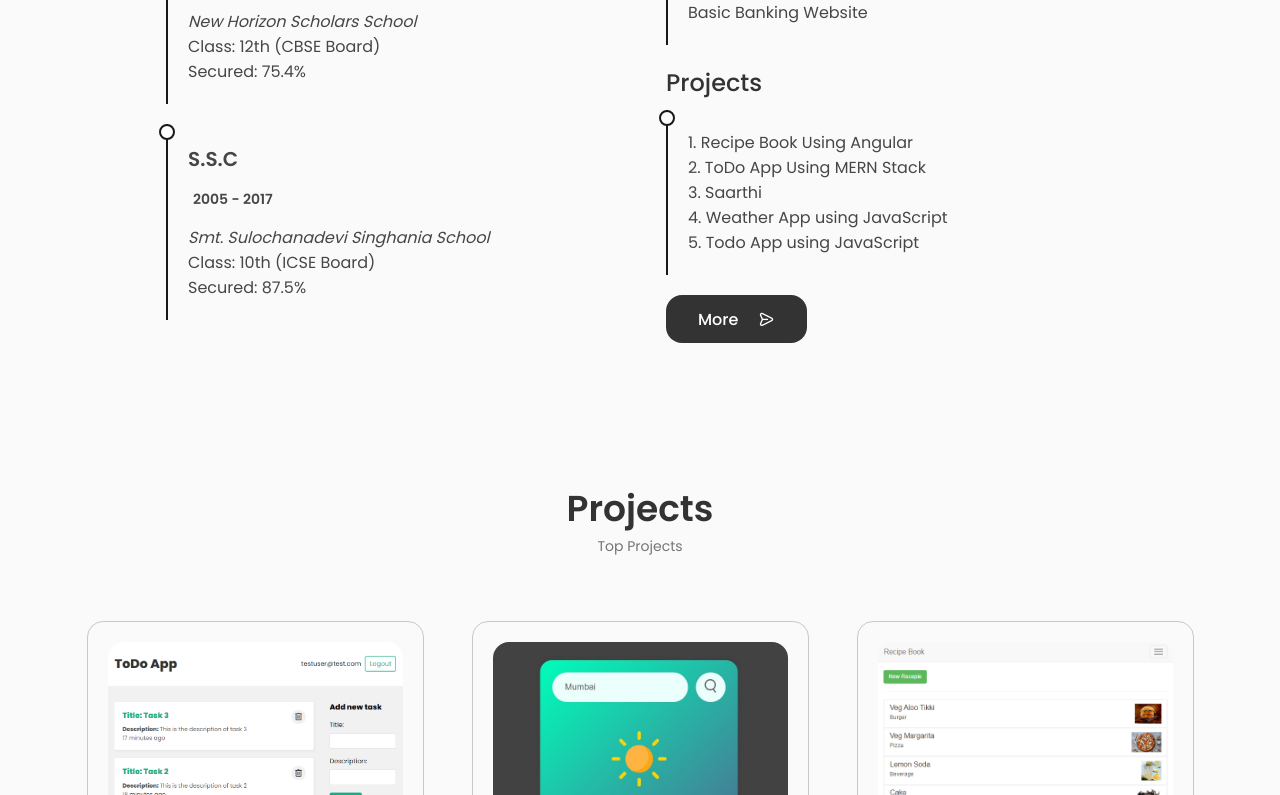
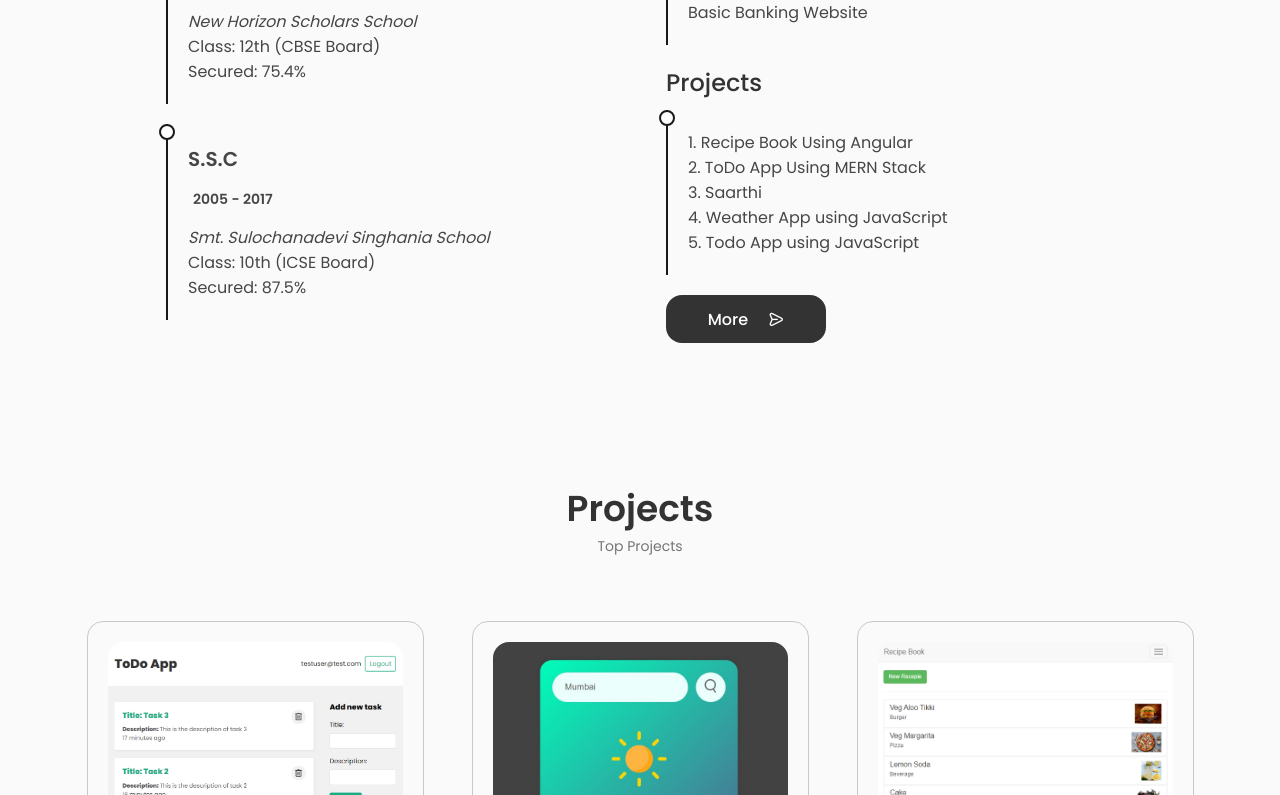
Before and after one commit to alankritvyas21/alankritvyas21.github.io, a React (Create React App) app: page / in a window 1280 px wide. Shown: the part 2391-3186 px from the top of the page. Built offline with nearby package versions, Linux system fonts and the light colour scheme.

Commit message:
New Project and more projects button

```diff
--- a/src/assets/css/resume.css
+++ b/src/assets/css/resume.css
@@ -73,7 +73,7 @@
   align-items: center;
   justify-content: center;
   height: 3rem;
-  width: auto;
+  width: 10rem;
 }
 
 .resume__button a {
```
